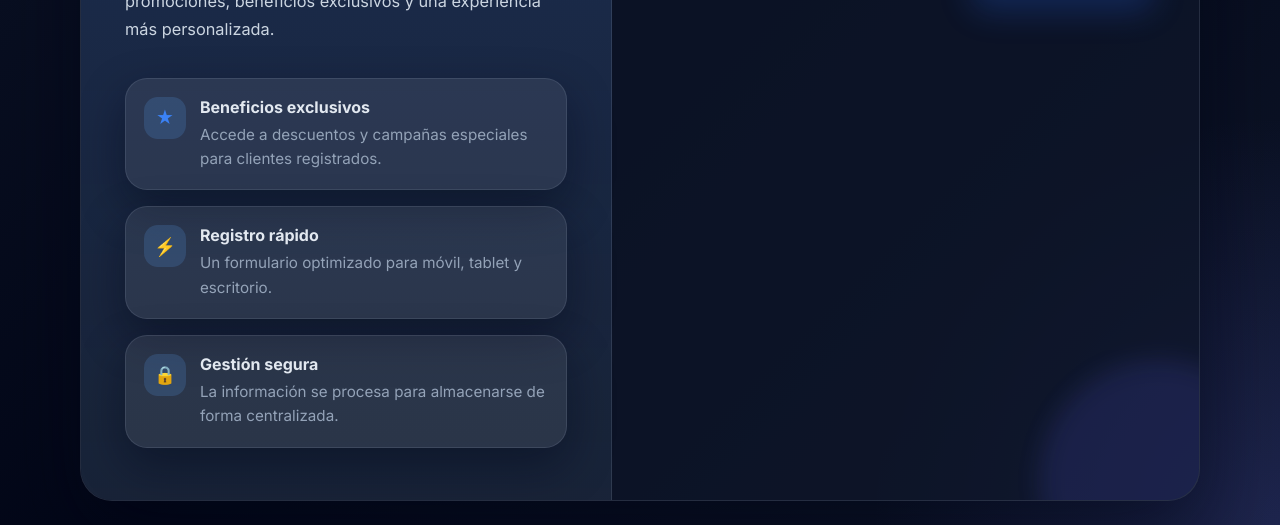
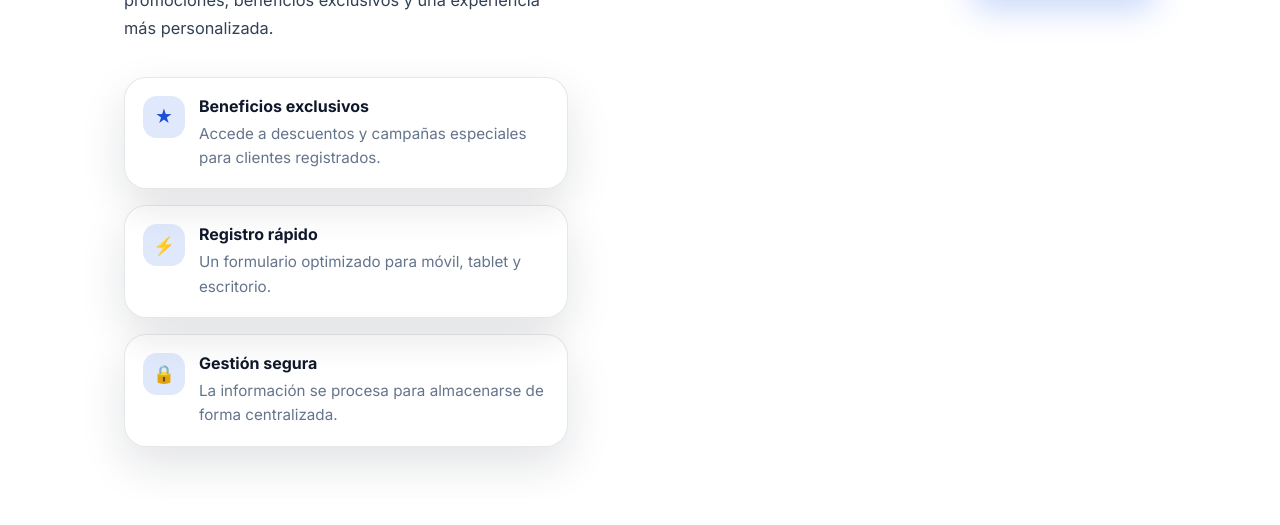
Before and after one commit to SamuelKostko/FORMULARIO-LEALTAD, a website with bundled scripts: page index.html in a window 1280 px wide. Shown: the part 601-1126 px from the top of the page. Built offline with nearby package versions, Linux system fonts and the dark colour scheme.

Commit message:
MEJOR DISEO

```diff
--- a/styles.css
+++ b/styles.css
@@ -1,5 +1,5 @@
 :root {
-  color-scheme: light dark;
+  color-scheme: light;
   --bg: #eef2ff;
   --bg-accent: #dbeafe;
   --surface: rgba(255, 255, 255, 0.78);
@@ -25,26 +25,27 @@
 
 @media (prefers-color-scheme: dark) {
   :root {
-    --bg: #020617;
-    --bg-accent: #0f172a;
-    --surface: rgba(15, 23, 42, 0.78);
-    --surface-strong: rgba(15, 23, 42, 0.92);
-    --surface-soft: rgba(30, 41, 59, 0.72);
-    --border: rgba(148, 163, 184, 0.18);
-    --text: #e2e8f0;
-    --text-soft: #cbd5e1;
-    --muted: #94a3b8;
-    --primary: #60a5fa;
-    --primary-dark: #3b82f6;
-    --primary-soft: rgba(96, 165, 250, 0.18);
-    --success-bg: rgba(34, 197, 94, 0.18);
-    --success-text: #86efac;
-    --warning-bg: rgba(245, 158, 11, 0.2);
-    --warning-text: #fde68a;
-    --error-bg: rgba(239, 68, 68, 0.18);
-    --error-text: #fca5a5;
-    --shadow: 0 30px 80px rgba(2, 6, 23, 0.54);
-    --shadow-soft: 0 18px 45px rgba(2, 6, 23, 0.42);
+    /* Forcing light mode colors so it's readable on the white background */
+    --bg: #eef2ff;
+    --bg-accent: #dbeafe;
+    --surface: rgba(255, 255, 255, 0.78);
+    --surface-strong: rgba(255, 255, 255, 0.92);
+    --surface-soft: rgba(248, 250, 252, 0.78);
+    --border: rgba(15, 23, 42, 0.1);
+    --text: #0f172a;
+    --text-soft: #334155;
+    --muted: #64748b;
+    --primary: #2563eb;
+    --primary-dark: #1d4ed8;
+    --primary-soft: rgba(37, 99, 235, 0.14);
+    --success-bg: rgba(34, 197, 94, 0.16);
+    --success-text: #166534;
+    --warning-bg: rgba(245, 158, 11, 0.18);
+    --warning-text: #92400e;
+    --error-bg: rgba(239, 68, 68, 0.16);
+    --error-text: #b91c1c;
+    --shadow: 0 30px 80px rgba(15, 23, 42, 0.16);
+    --shadow-soft: 0 18px 45px rgba(15, 23, 42, 0.12);
   }
 }
 
@@ -60,10 +61,7 @@ body {
   margin: 0;
   min-height: 100vh;
   font-family: "Inter", system-ui, -apple-system, BlinkMacSystemFont, "Segoe UI", sans-serif;
-  background:
-    radial-gradient(circle at top left, rgba(37, 99, 235, 0.24), transparent 28%),
-    radial-gradient(circle at bottom right, rgba(99, 102, 241, 0.18), transparent 24%),
-    linear-gradient(135deg, var(--bg-accent) 0%, var(--bg) 52%, var(--bg-accent) 100%);
+  background: #ffffff;
   color: var(--text);
 }
 
@@ -82,11 +80,9 @@ body {
   width: min(1120px, 100%);
   display: grid;
   grid-template-columns: minmax(280px, 0.95fr) minmax(320px, 1.05fr);
-  background: var(--surface);
-  border: 1px solid var(--border);
-  border-radius: var(--radius);
-  box-shadow: var(--shadow);
-  backdrop-filter: blur(24px);
+  background: transparent;
+  border: none;
+  box-shadow: none;
   animation: card-rise 0.85s cubic-bezier(0.22, 1, 0.36, 1) both;
 }
 
@@ -94,8 +90,9 @@ body {
   position: absolute;
   border-radius: 999px;
   filter: blur(12px);
-  opacity: 0.8;
+  opacity: 0;
   z-index: -1;
+  display: none;
 }
 
 .card__glow--one {
@@ -117,10 +114,8 @@ body {
 .card__aside {
   position: relative;
   padding: 52px 44px;
-  background:
-    linear-gradient(180deg, rgba(37, 99, 235, 0.2), rgba(37, 99, 235, 0.02)),
-    var(--surface-soft);
-  border-right: 1px solid var(--border);
+  background: transparent;
+  border-right: none;
 }
 
 .card__content {
```
